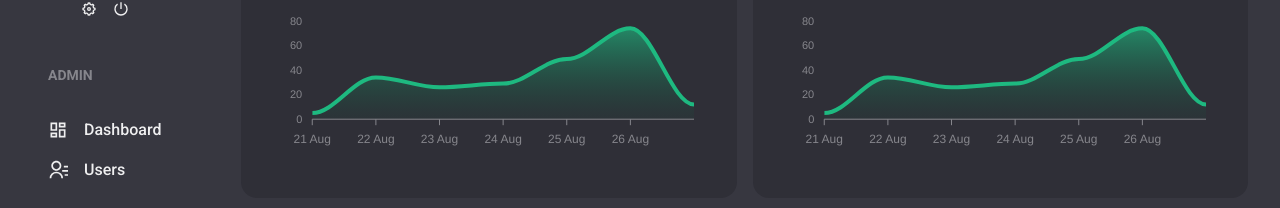
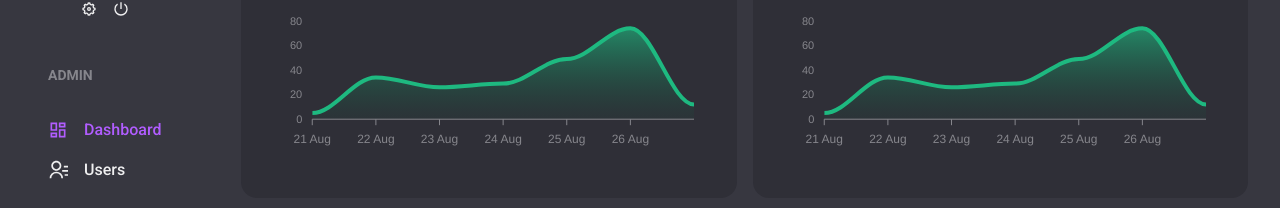
Before and after one commit to cleisonmp/din-go, a Next.js app: page /dashboard in a window 1280 px wide. Shown: the part 192-400 px from the top of the page. Built offline with nearby package versions, Linux system fonts and the light colour scheme.

Commit message:
feat: check active link :sparkles:

```diff
--- a/src/components/Sidebar/NavLink.tsx
+++ b/src/components/Sidebar/NavLink.tsx
@@ -1,6 +1,7 @@
 import NextLink from 'next/link'
 import { Icon, Link as ChakraLink, Text } from '@chakra-ui/react'
 import { IconType } from 'react-icons'
+import { useRouter } from 'next/router'
 
 export interface NavLinkProps {
   title: string
@@ -9,11 +10,18 @@ export interface NavLinkProps {
   // iconSize: string | number
 }
 export const NavLink = ({ title, href, icon }: NavLinkProps) => {
+  const router = useRouter()
+  const isActive = router.asPath.startsWith(href)
+
   return (
     <NextLink href={href} passHref>
-      <ChakraLink display="flex" alignItems="center">
+      <ChakraLink
+        display='flex'
+        alignItems='center'
+        color={isActive ? 'primaryPurple' : ''}
+      >
         <Icon as={icon} fontSize={20} />
-        <Text ml="4" fontWeight="medium">
+        <Text ml='4' fontWeight='medium'>
           {title}
         </Text>
       </ChakraLink>
```
